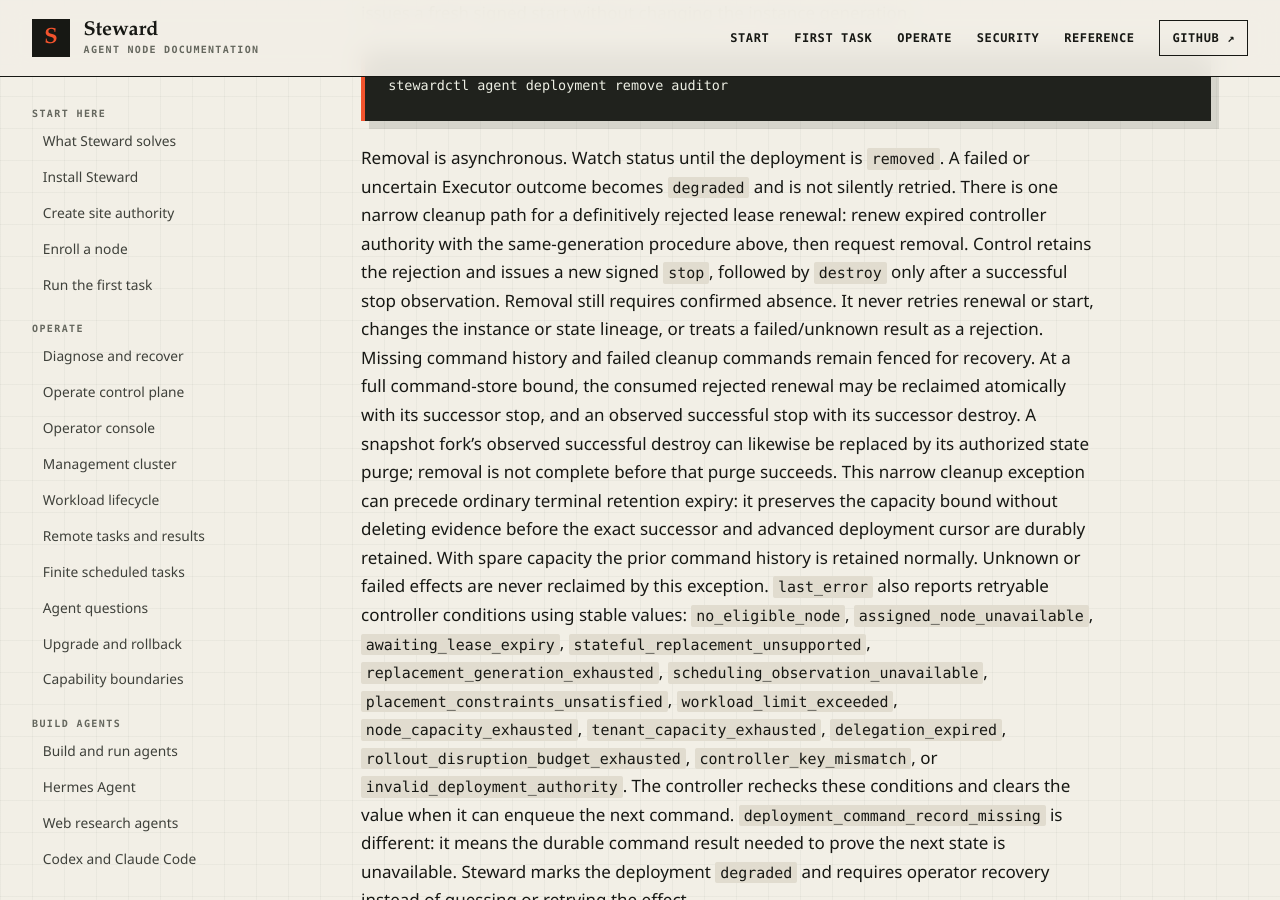
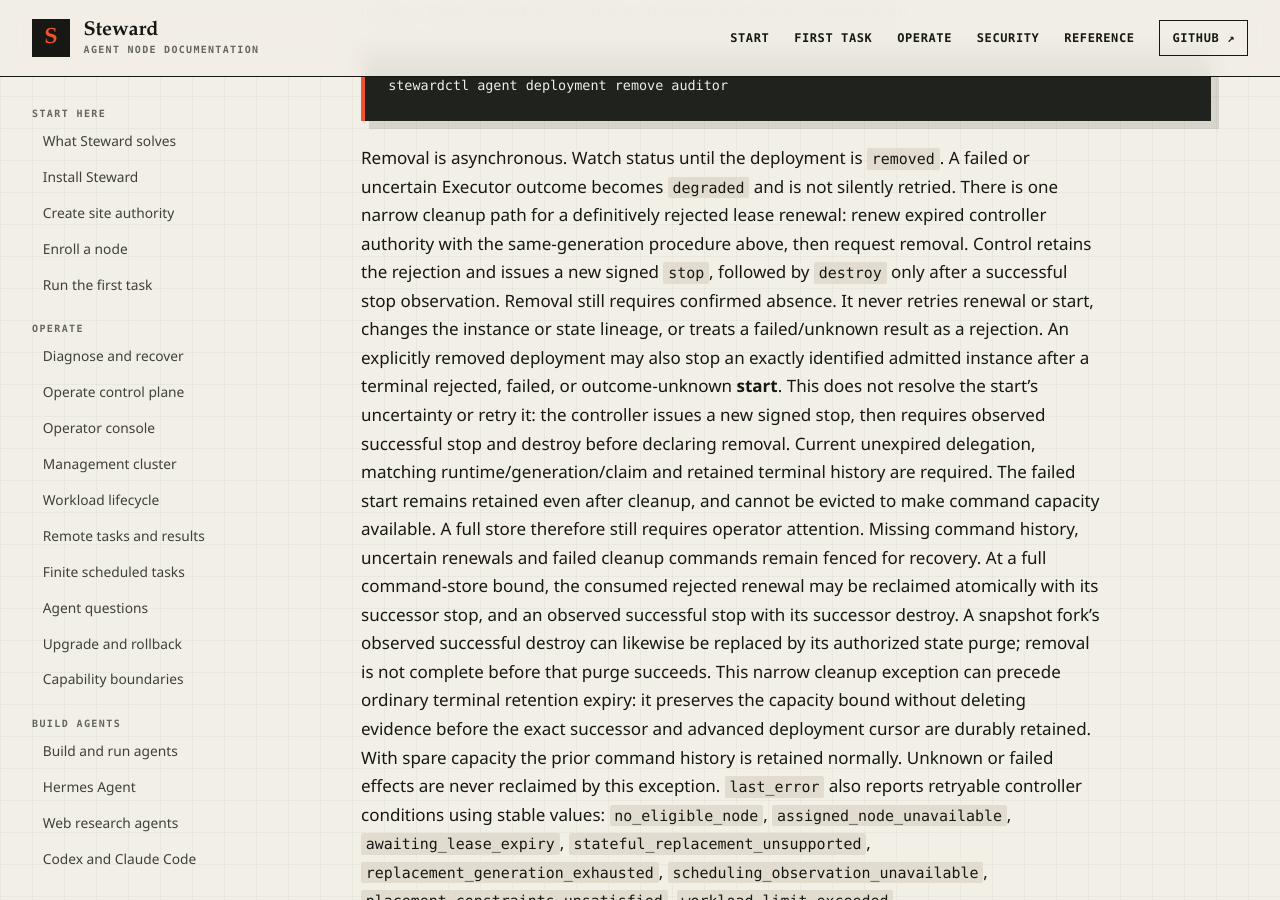
Before and after one commit to hardrails/steward, a Jekyll site: the page built from docs/guides/build-agents.md, in a window 1280 px wide and 900 px high, scrolled down 8384 px. Built offline with Jekyll 4.4.1, drawn with Linux system fonts in a browser that asks for light colours.

Commit message:
Document bounded failed-start removal and retained uncertainty

```diff
--- a/docs/guides/build-agents.md
+++ b/docs/guides/build-agents.md
@@ -322,7 +322,15 @@ then request removal. Control retains the rejection and issues a new signed
 `stop`, followed by `destroy` only after a successful stop observation. Removal
 still requires confirmed absence. It never retries renewal or start, changes
 the instance or state lineage, or treats a failed/unknown result as a rejection.
-Missing command history and failed cleanup commands remain fenced for recovery.
+An explicitly removed deployment may also stop an exactly identified admitted
+instance after a terminal rejected, failed, or outcome-unknown **start**. This
+does not resolve the start's uncertainty or retry it: the controller issues a new
+signed stop, then requires observed successful stop and destroy before declaring
+removal. Current unexpired delegation, matching runtime/generation/claim and
+retained terminal history are required. The failed start remains retained even
+after cleanup, and cannot be evicted to make command capacity available. A full
+store therefore still requires operator attention. Missing command history,
+uncertain renewals and failed cleanup commands remain fenced for recovery.
 At a full command-store bound, the consumed rejected renewal may be reclaimed
 atomically with its successor stop, and an observed successful stop with its
 successor destroy. A snapshot fork's observed successful destroy can likewise be
```
